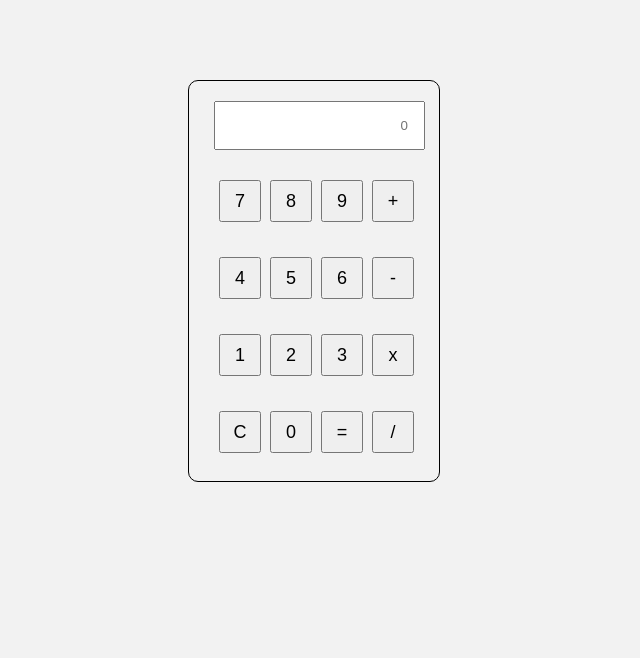
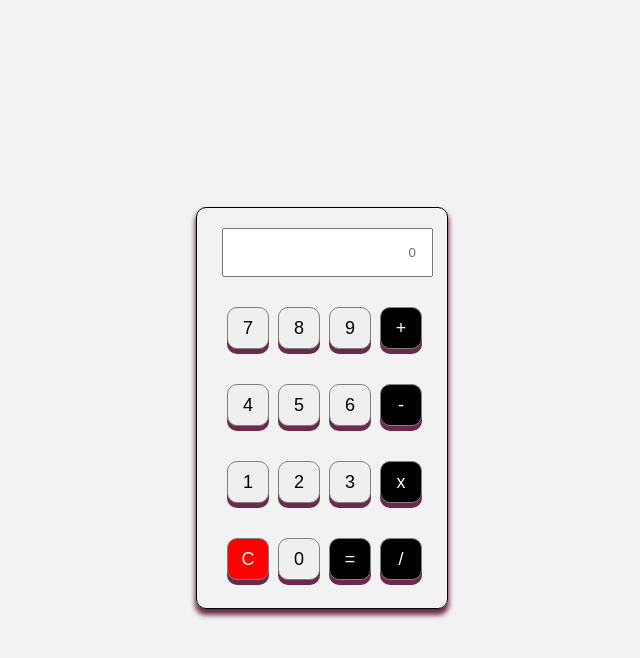
Before and after one commit to vjastoni/simple-calculator, a plain HTML site: page index.html in a window 1280 px wide. Shown: the whole page, without its empty margins (326-966 px from the left). Drawn offline with Linux system fonts and the light colour scheme.

Commit message:
adds design

```diff
--- a/index.html
+++ b/index.html
@@ -9,6 +9,7 @@
     <title>Calculator</title>
   </head>
   <body>
+    <div class="center">
       <div class="container">
         <div class="calc-wrapper">
           <form name="calculator">
@@ -117,5 +118,6 @@
           </form>
         </div>
       </div>
+    </div>
   </body>
 </html>
--- a/style.css
+++ b/style.css
@@ -1,5 +1,14 @@
 body {
   background-color: #f2f2f2;
+  overflow: hidden;
+}
+.center {
+  height: 100vh;
+  width: 100vw;
+  display: flex;
+  flex-direction: column;
+  align-items: center;
+  justify-content: center;
 }
 .container {
   width: 250px;
@@ -7,6 +16,7 @@ body {
   margin: 80px auto;
   border-radius: 10px;
   border: 1px solid black;
+  box-shadow: 0 5px 5px 1px #6b2a4a;
 }
 .calc-wrapper {
   width: 200px;
@@ -25,4 +35,27 @@ body {
   margin-top: 20px;
   margin-left: 5px;
   margin-bottom: 15px;
+  border-radius: 10px;
+  border: 1px solid gray;
+  box-shadow: 0 5px 0 0 #6b2a4a;
 }
+
+.operators {
+  background-color: black;
+  color: white;
+}
+
+.clearButton {
+  background-color: red;
+  color: white;
+}
+
+.button:hover {
+  cursor: pointer;
+}
+
+.button:active {
+  box-shadow: none;
+  top: 10px;
+  margin-bottom: 0;
+}
```
Lines whose indentation alone changed are shown as unchanged.
